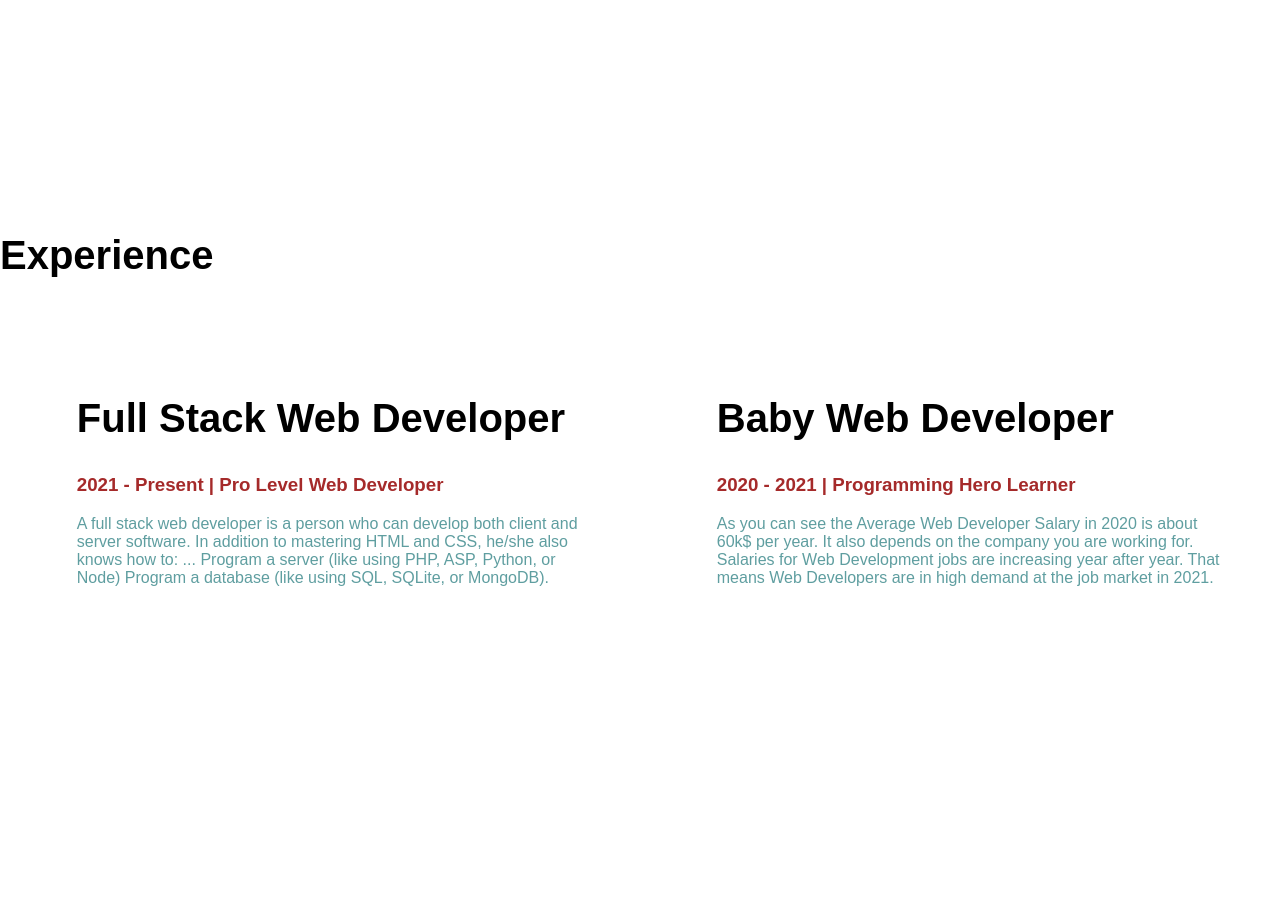
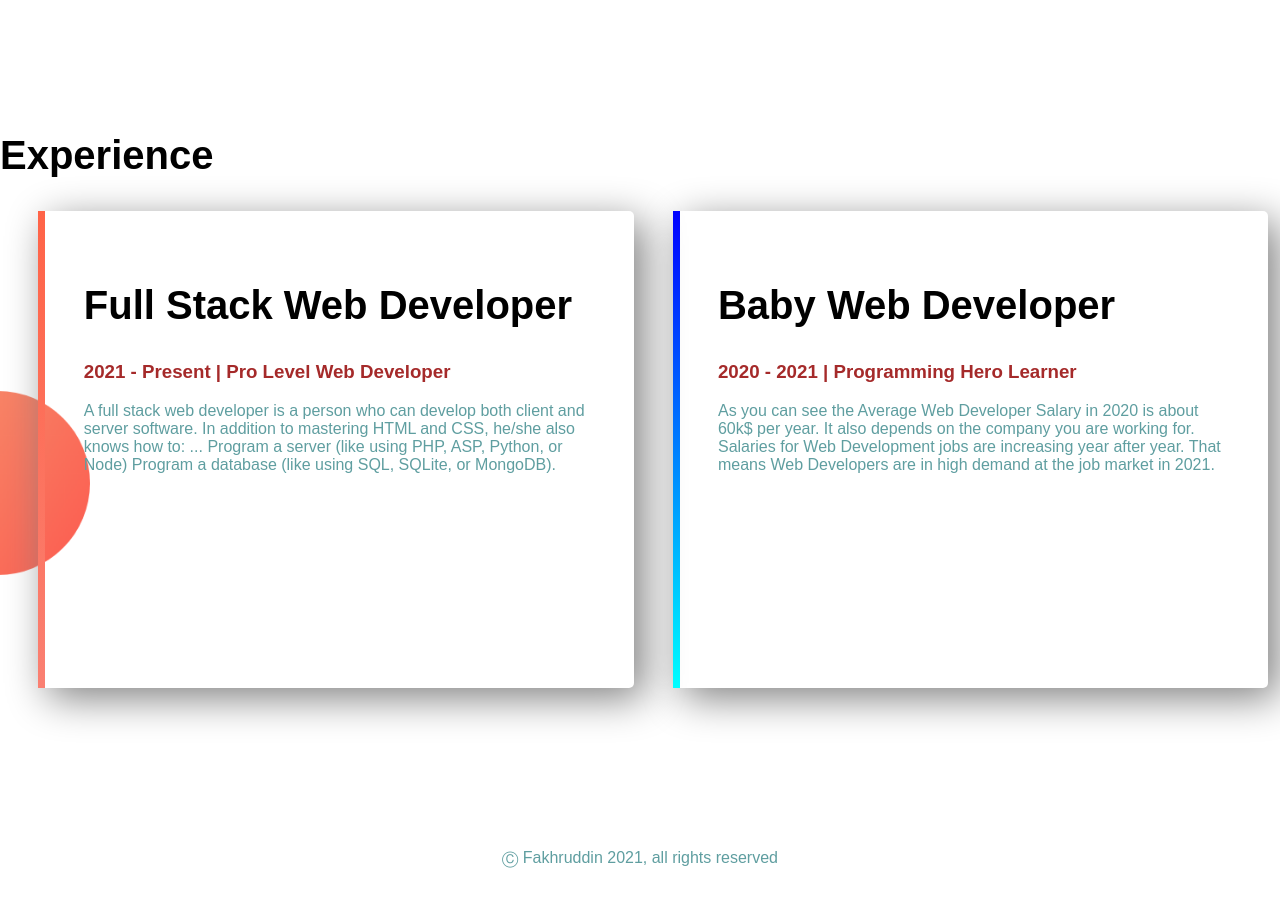
Before and after one commit to fakhruddin07/my-web-portfolio, a plain HTML site: page index.html in a window 1280 px wide. Shown: the part 1300-2206 px from the top of the page. After the commit the page ends 2183 px from the top, so only its background shows below. Drawn offline with Linux system fonts and the light colour scheme; a web font is replaced by a local one.

Commit message:
added background image and footer

```diff
--- a/index.html
+++ b/index.html
@@ -38,14 +38,14 @@
     </section>
     <section class="Experience-area">
         <h2>Experience</h2>
-        <div class="half-width">
+        <div id="full-stack" class="half-width single-experience">
             <h2>Full Stack Web Developer</h2>
             <h3 class="brown-highlight">2021 - Present | Pro Level Web Developer</h3>
             <p>
                 A full stack web developer is a person who can develop both client and server software. In addition to mastering HTML and CSS, he/she also knows how to: ... Program a server (like using PHP, ASP, Python, or Node) Program a database (like using SQL, SQLite, or MongoDB).
             </p>
         </div>
-        <div class="half-width">
+        <div id="baby-developer" class="half-width single-experience">
             <h2>Baby Web Developer</h2>
             <h3 class="brown-highlight">2020 - 2021 | Programming Hero Learner</h3>
             <p>
@@ -53,5 +53,10 @@
             </p>
         </div>
     </section>
+    <footer>
+        <p>
+            Ⓒ Fakhruddin 2021, all rights reserved
+        </p>
+    </footer>
 </body>
 </html>
--- a/style.css
+++ b/style.css
@@ -4,7 +4,7 @@ body{
 }
 section{
     height: 500px;
-    padding-bottom: 250px;
+    padding-bottom: 200px;
 }
 .banner{
     background-image: url(top-banner.png);
@@ -14,6 +14,12 @@ section{
     background-image: url(dream-bg.png);
     background-repeat: no-repeat;
     background-position: right;
+}
+.Experience-area{
+    background-image: url(exp-bg.png);
+    background-repeat: no-repeat;
+    background-position: left;
+    background-size: 90px;
 }
 h1{
     font-size: 50px;
@@ -30,8 +36,8 @@ p{
 .half-width{
     width: 40%;
     float: left;
-    margin-left: 2%;
-    padding: 4%;
+    margin-left: 3%;
+    padding: 3%;
 }
 .half-width img{
     width: 100%;
@@ -44,3 +50,21 @@ p{
     border-radius: 5px;
     padding: 10px 20px;
 }
+.single-experience{
+    box-shadow: 10px 10px 40px gray;
+    border-radius: 5px;
+    height: 80%;
+}
+#full-stack{
+    border-left: 7px solid;
+    border-image: linear-gradient(180deg, tomato, salmon);
+    border-image-slice: 1;
+}
+#baby-developer{
+    border-left: 7px solid;
+    border-image: linear-gradient(180deg, blue, cyan);
+    border-image-slice: 1;
+}
+footer p{
+    text-align: center;
+}
```
Also changed, not shown: exp-bg.png (added).
